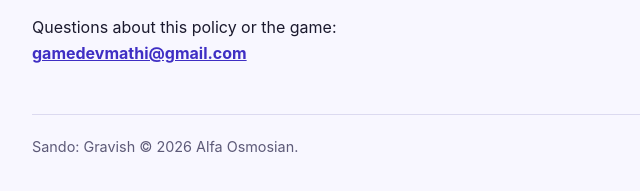
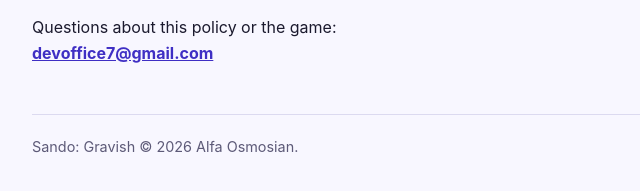
Before and after one commit to Mathi-codebyte/sando-gravish-privacy, a plain HTML site: page index.html in a window 1280 px wide. Shown: the part 2382-2573 px from the top of the page, 240-880 px from the left. Drawn offline with Linux system fonts and the light colour scheme.

Commit message:
Update contact email
Co-Authored-By: Claude Opus 5.5 <noreply@anthropic.com>

```diff
--- a/index.html
+++ b/index.html
@@ -110,7 +110,7 @@ updated” date.</p>
 
 <h2>Contact</h2>
 <p>Questions about this policy or the game:<br>
-<strong><a href="mailto:gamedevmathi@gmail.com">gamedevmathi@gmail.com</a></strong></p>
+<strong><a href="mailto:devoffice7@gmail.com">devoffice7@gmail.com</a></strong></p>
 
 <footer>Sando: Gravish © 2026 Alfa Osmosian.</footer>
 
```
